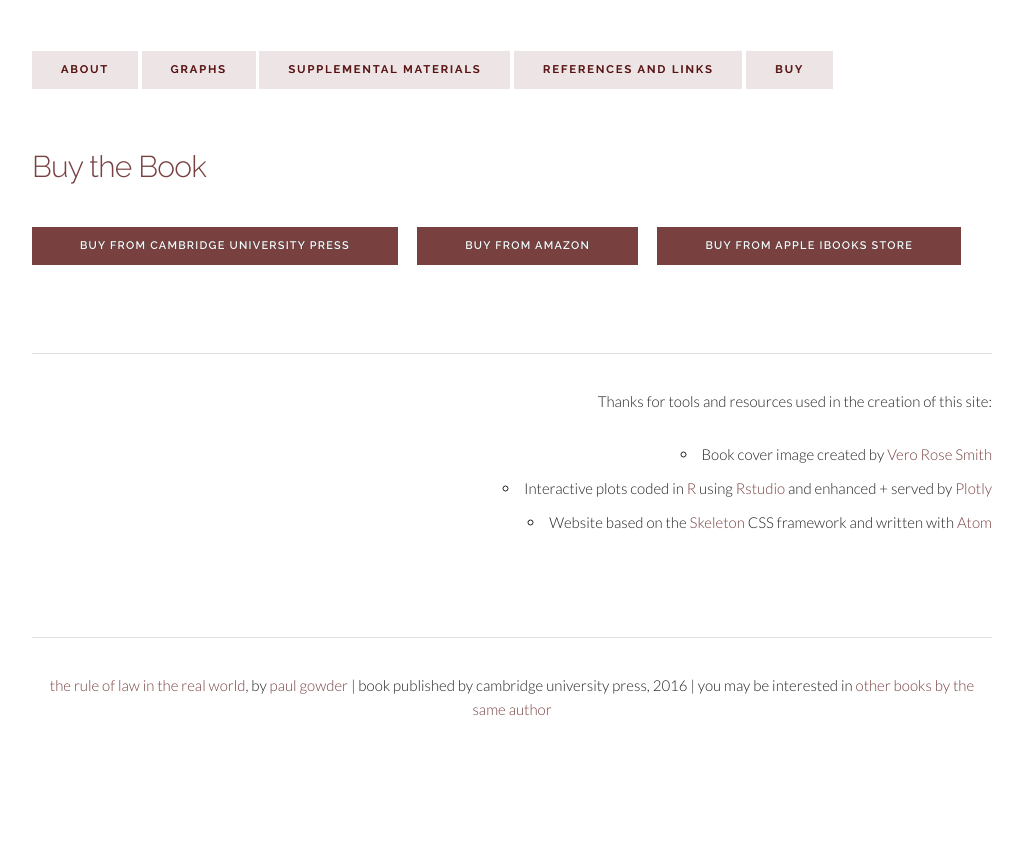
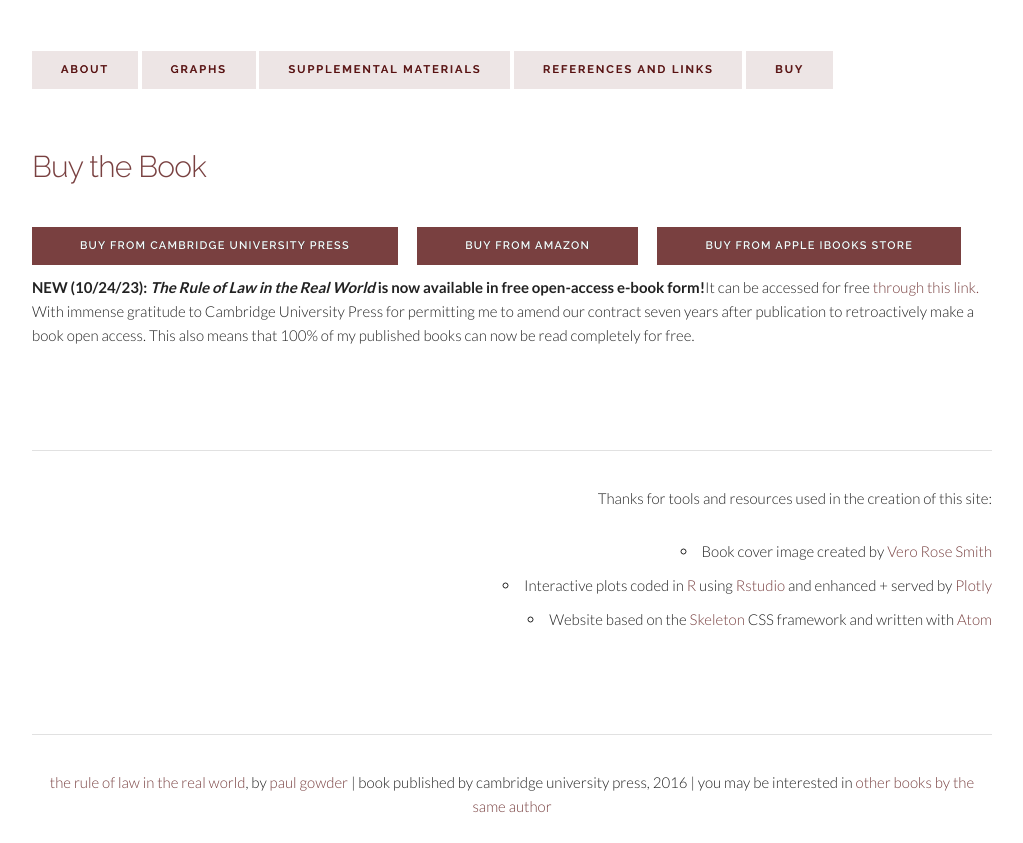
Before and after one commit to paultopia/rlrw, a plain HTML site: page index.html in a window 1280 px wide. Shown: the part 4536-5379 px from the top of the page, without its empty margins (128-1151 px from the left). Before the commit the page ends 5282 px from the top, so only its background shows below. Drawn offline with nearby package versions, Linux system fonts and the light colour scheme.

Commit message:
add open access info

```diff
--- a/index.html
+++ b/index.html
@@ -430,7 +430,10 @@
     <div class=row>
         <div class="twelve columns" style=margin-top:2%>
             <a align=center class="button button-primary" href="http://www.cambridge.org/us/academic/subjects/law/jurisprudence/rule-law-real-world?format=PB">Buy from Cambridge University Press</a> &nbsp;&nbsp;&nbsp; <a align=center class="button button-primary"
-                href=http://www.amazon.com/The-Rule-Law-Real-World/dp/1316502023>Buy from Amazon</a> &nbsp;&nbsp;&nbsp; <a align=center class="button button-primary" href=https://itun.es/us/ubMJab.l>Buy from Apple iBooks store</a></div>
+																											     href=http://www.amazon.com/The-Rule-Law-Real-World/dp/1316502023>Buy from Amazon</a> &nbsp;&nbsp;&nbsp; <a align=center class="button button-primary" href=https://itun.es/us/ubMJab.l>Buy from Apple iBooks store</a></div>
+
+			<p><b>NEW (10/24/23): <i>The Rule of Law in the Real World</i> is now available in free open-access e-book form!</b>It can be accessed for free <a href="https://www.cambridge.org/core/books/rule-of-law-in-the-real-world/9BF6FDE6A095E753C7A3F6BD465456A5">through this link.</a> With immense gratitude to Cambridge University Press for permitting me to amend our contract seven years after publication to retroactively make a book open access.  This also means that 100% of my published books can now be read completely for free.</p>
+
     </div>
     <div align=right class=row>
         <div class="twelve columns" style=margin-top:5%>
```
